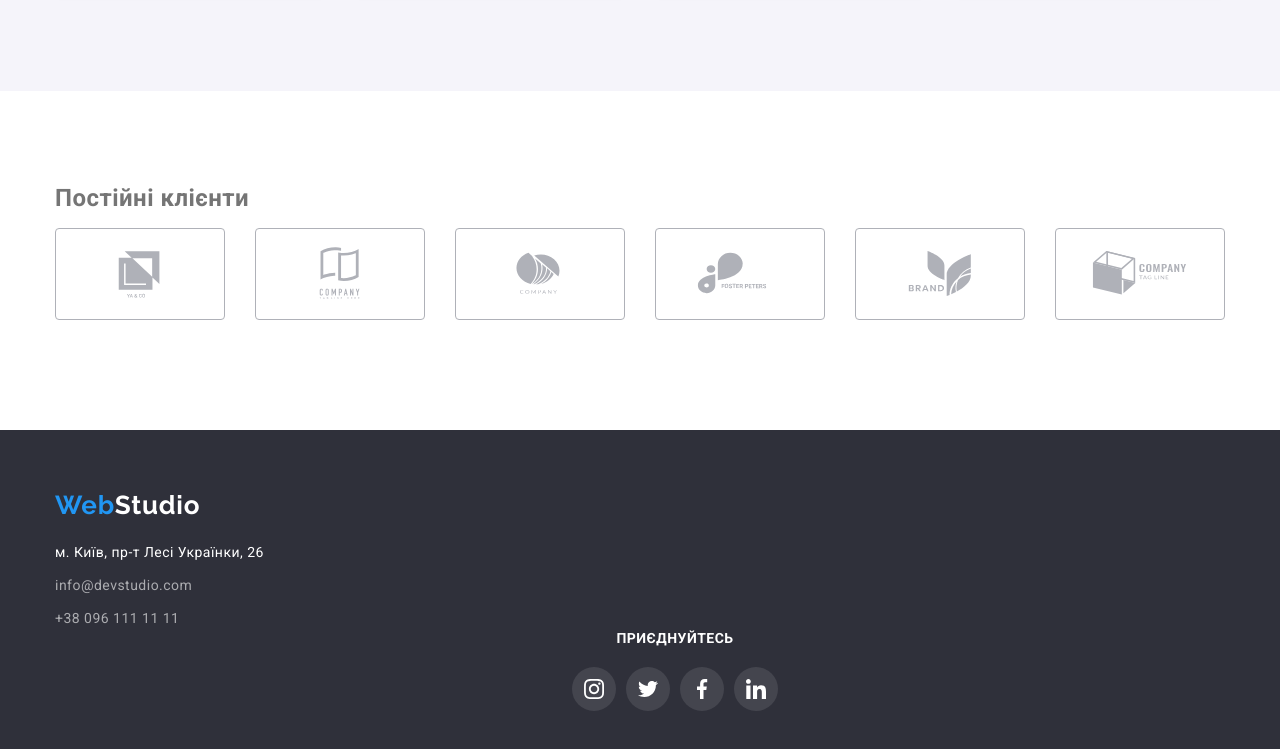
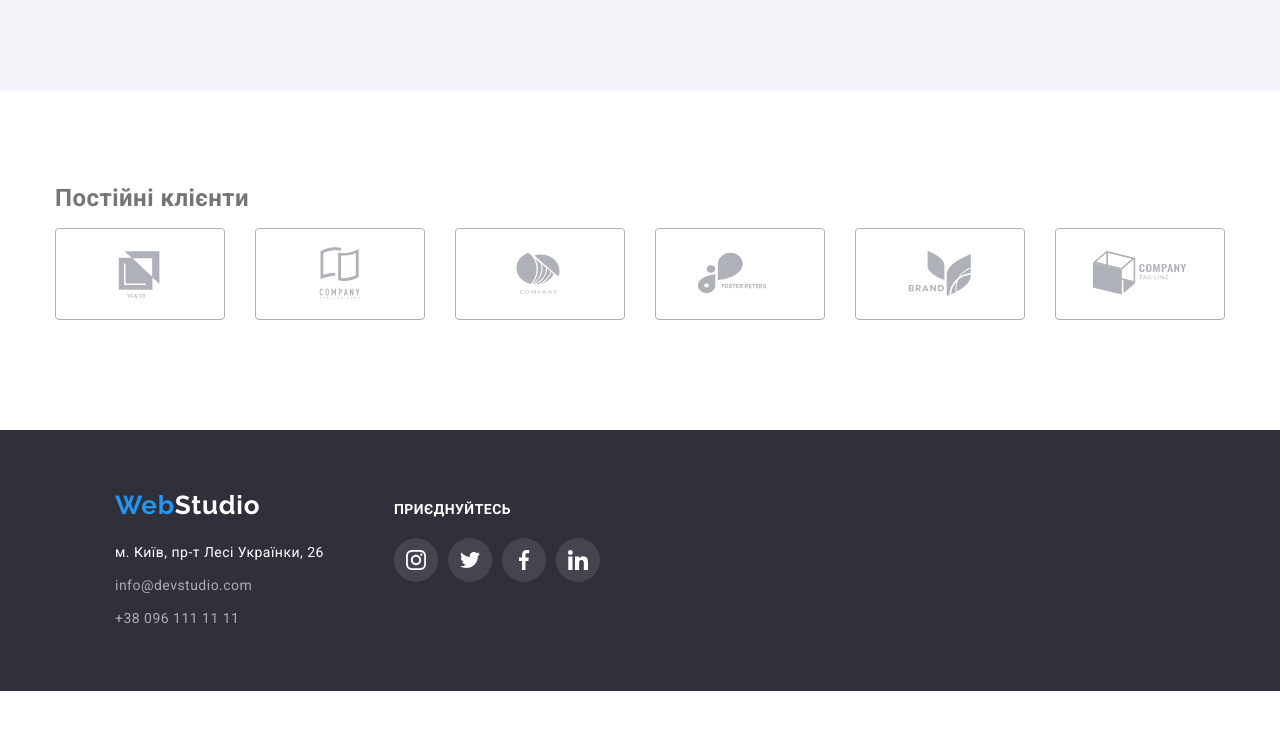
Before and after one commit to Maksym82/goit-markup-hw-04, a plain HTML site: page index.html in a window 1280 px wide. Shown: the part 2214-2963 px from the top of the page. After the commit the page ends 2905 px from the top, so only its background shows below. Drawn offline with nearby package versions, Linux system fonts and the light colour scheme.

Commit message:
Add files via upload

```diff
--- a/css/styles.css
+++ b/css/styles.css
@@ -425,6 +425,12 @@ h6 {
     padding-bottom: 60px;
 }
 
+.footer-container {
+    display: flex;
+    align-items: baseline;
+    padding-left: 115px;
+}
+
 .footer-logo {
     color: var(--white-color);
     text-decoration: none;
@@ -485,7 +491,6 @@ h6 {
     color: var(--white-color);
     margin-bottom: 20px;
     text-transform: uppercase;
-    text-align: center;
     font-weight: 700;
     font-size: 14px;
     line-height: 1.14;
@@ -563,7 +568,7 @@ h6 {
 .button-filter:focus {
     background-color: var(--accent-color);
     color: var(--white-color);
-
+    box-shadow: 0px 3px 1px rgba(0, 0, 0, 0.1), 0px 1px 2px rgba(0, 0, 0, 0.08), 0px 2px 2px rgba(0, 0, 0, 0.12);
 }
 
 .portfolio-list .link {
@@ -586,7 +591,10 @@ h6 {
 
 .portfolio-list .item {
     width: calc((100% - 60px) / 3)
+}
 
+.portfolio-list .item:hover {
+    box-shadow: 0px 1px 1px rgba(0, 0, 0, 0.12), 0px 4px 4px rgba(0, 0, 0, 0.06), 1px 4px 6px rgba(0, 0, 0, 0.16);
 }
 
 .portfolio-list img {
--- a/index.html
+++ b/index.html
@@ -319,7 +319,8 @@
     </main>
     <!--Футер-->
     <footer class="footer">
-        <div class="container">
+        <div class="footer-container">
+            <div>
                 <a href="./index.html" class="logo">Web<span class="footer-logo">Studio</span></a>
                 <address class="footer-adress">
                     <ul class="footer-nav list">
@@ -334,6 +335,7 @@
                     </ul>
                 </address>
             </div>
+
             <div class="social-link">
                 <h2 class="social-title">приєднуйтесь</h2>
                 <ul class="social-list footer">
@@ -367,6 +369,7 @@
                     </li>
                 </ul>
             </div>
+        </div>
     </footer>
 </body>
 </html>
```
Lines whose indentation alone changed are shown as unchanged.
